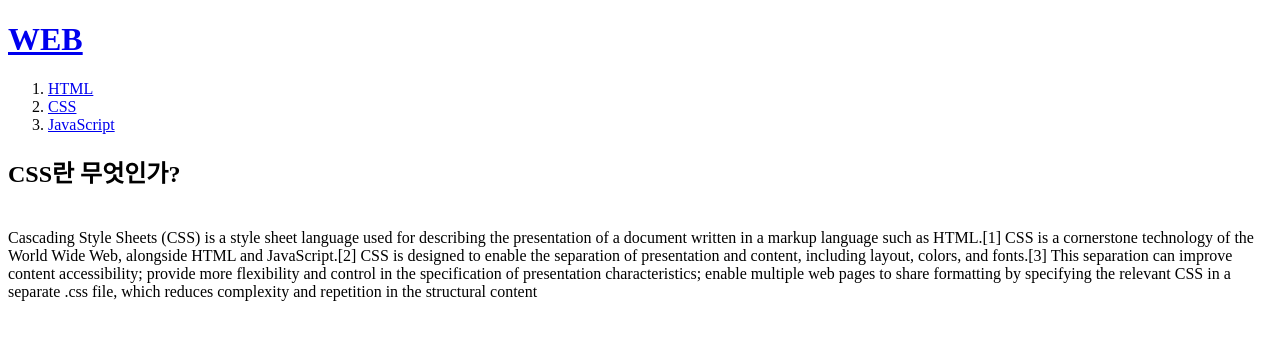
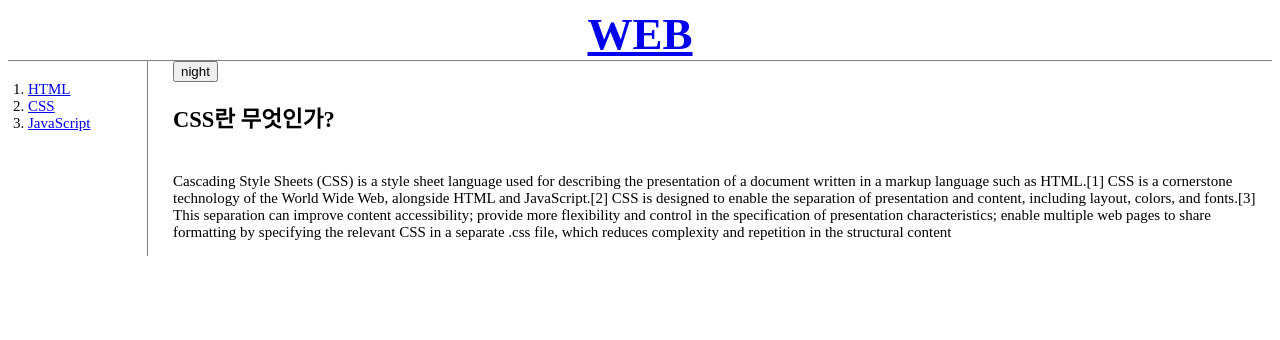
Before and after one commit to KIMKWANGKWON/Web0922, a plain HTML site: page 2.html in a window 1280 px wide. Drawn offline with nearby package versions, Linux system fonts and the light colour scheme.

Commit message:
Add files via upload

```diff
--- a/2.html
+++ b/2.html
@@ -1,16 +1,27 @@
 <!DOCTYPE html>
 <html>
 <head>
+    <meta charset="UTF-8">
+    <meta http-equiv="X-UA-Compatible" content="IE=edge">
+    <meta name="viewport" content="width=device-width, initial-scale=1.0">
 <title>WEB1 - CSS </title>
 <meta charset="utf-8">
+<script src="https://ajax.googleapis.com/ajax/libs/jquery/3.6.0/jquery.min.js"></script>
+<script src="color.js"></script>
 </head>
 <body>
+    <link rel="stylesheet" href="style.css">
      <h1><a href="index.html">WEB</a></h1>
+    <div id="grid">
+        <div id="menu">
         <ol>
         <li><a href="1.html">HTML</a></li>
         <li><a href="2.html">CSS</a></li>
         <li><a href="3.html">JavaScript</a></li>
         </ol>
+        </div>
+        <div id="article">
+            <input type="button" value="night" onclick="nightDayHandler(this)">
         <h2>CSS란 무엇인가?</h2>
         <p style="margin-top: 40px;">
         Cascading Style Sheets (CSS) is a style sheet language used for describing the presentation
@@ -22,5 +33,7 @@ and control in the specification of presentation characteristics; enable multipl
         share formatting by specifying the relevant CSS in a separate .css file, which reduces complexity
         and repetition in the structural content
         </p>
+        </div>
+    </div>
 </body>
 </html>
--- /dev/null
+++ b/color.js
@@ -0,0 +1,33 @@
+var body = {
+    setColor : function(color) {
+        $('body').css('color',color);
+    },
+    backgroundColor: function(color) {
+        $('body').css('backgroundColor', color);
+    }
+}
+var links = {
+    setColor: function linksSetColor(color) {
+        var alist = document.querySelectorAll('a');
+        var i = 0;
+        while (i < alist.length) {
+            alist[i].style.color = color;
+            console.log(alist[i]);
+            i = i + 1;
+        }
+    }
+}
+function nightDayHandler(self) {
+    if (self.value === 'night') {
+        body.backgroundColor('black');
+        body.setColor('white');
+        self.value = 'day'
+        links.setColor('powderblue');
+    } else {
+        body.backgroundColor('white');
+        body.setColor('black');
+        self.value = 'night'
+        links.setColor('blue');
+
+    }
+}
--- /dev/null
+++ b/style.css
@@ -0,0 +1,38 @@
+h1 {
+    font-size : 45px;
+    text-align : center;
+    border-bottom : 1px gray solid;
+    margin : 0;
+    text-decoration : none;
+}
+div {
+    font-size : 15px;
+}
+#grid ol {
+    width : 100px;
+    margin : 0;
+    padding : 20px;
+    border-right : 0px solid gray;
+}
+#article {
+    padding-left : 25px;
+}
+#grid {
+    display : grid;
+    height : 100%;
+    grid-template-columns : 140px 1fr;
+}
+#menu {
+    border-right : 1px solid gray;
+}
+@media(max-width:800px){
+#grid {
+    display : block;
+}
+#grid #menu {
+    border-right : none;
+}
+h1 {
+    border-bottom : none;
+}
+}
```
Also changed, not shown: 1.html (+26 -6 lines), 3.html (+12 -0 lines), index.html (+54 -1 lines). Lines whose indentation alone changed are shown as unchanged.
